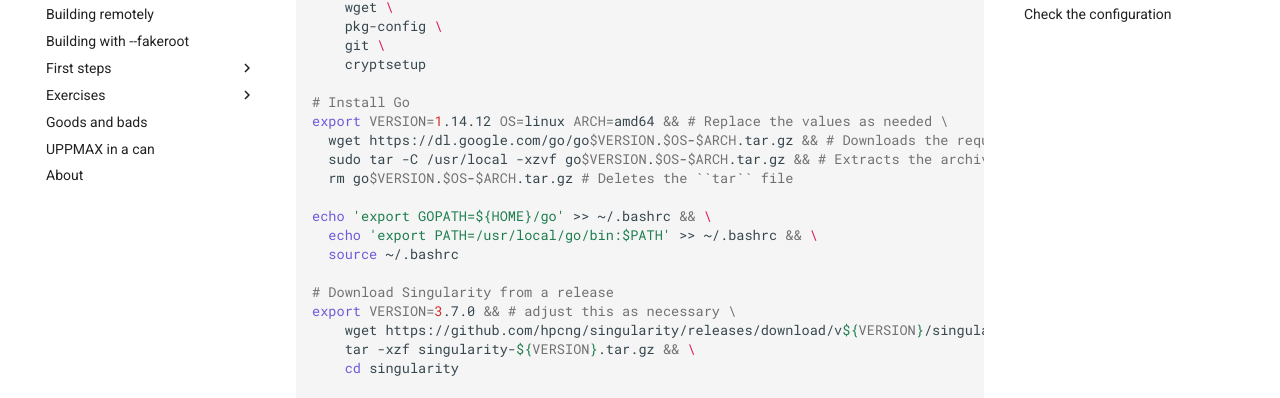
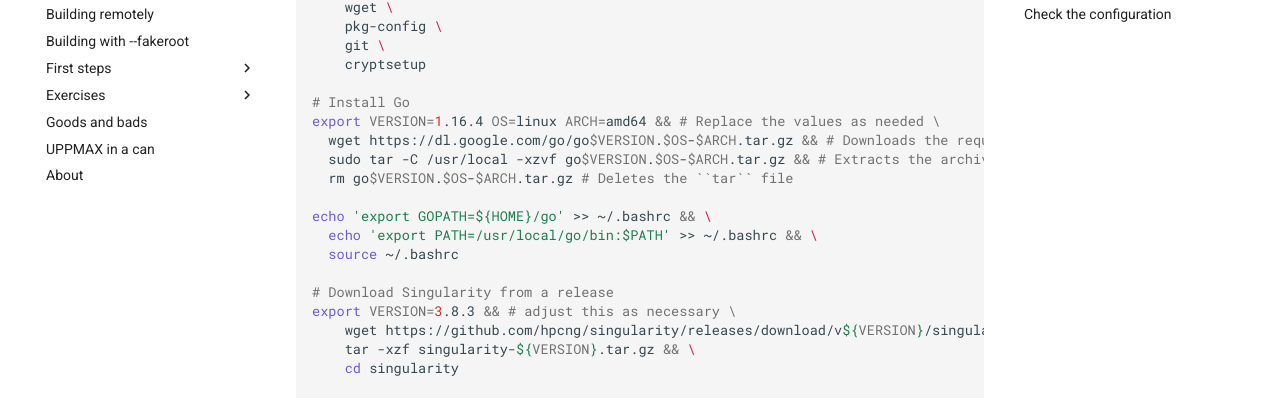
Before and after one commit to pmitev/UPPMAX-Singularity-workshop, an MkDocs documentation site: the page built from docs/installation.md, in a window 1280 px wide and 900 px high, scrolled down 541 px. Shown: the part 148-546 px from the top of the window. Built offline with MkDocs 1.6.1 and Material for MkDocs 9.7.7, drawn with Linux system fonts in a browser that asks for light colours; comment, search, counter and statistics services are not loaded.

Commit message:
Update installation.md

```diff
--- a/docs/installation.md
+++ b/docs/installation.md
@@ -27,7 +27,7 @@ sudo apt-get update && sudo apt-get install -y \
     cryptsetup
 
 # Install Go
-export VERSION=1.14.12 OS=linux ARCH=amd64 && # Replace the values as needed \
+export VERSION=1.16.4 OS=linux ARCH=amd64 && # Replace the values as needed \
   wget https://dl.google.com/go/go$VERSION.$OS-$ARCH.tar.gz && # Downloads the required Go package \
   sudo tar -C /usr/local -xzvf go$VERSION.$OS-$ARCH.tar.gz && # Extracts the archive \
   rm go$VERSION.$OS-$ARCH.tar.gz # Deletes the ``tar`` file
@@ -37,7 +37,7 @@ echo 'export GOPATH=${HOME}/go' >> ~/.bashrc && \
   source ~/.bashrc
 
 # Download Singularity from a release
-export VERSION=3.7.0 && # adjust this as necessary \
+export VERSION=3.8.3 && # adjust this as necessary \
     wget https://github.com/hpcng/singularity/releases/download/v${VERSION}/singularity-${VERSION}.tar.gz && \
     tar -xzf singularity-${VERSION}.tar.gz && \
     cd singularity
```
